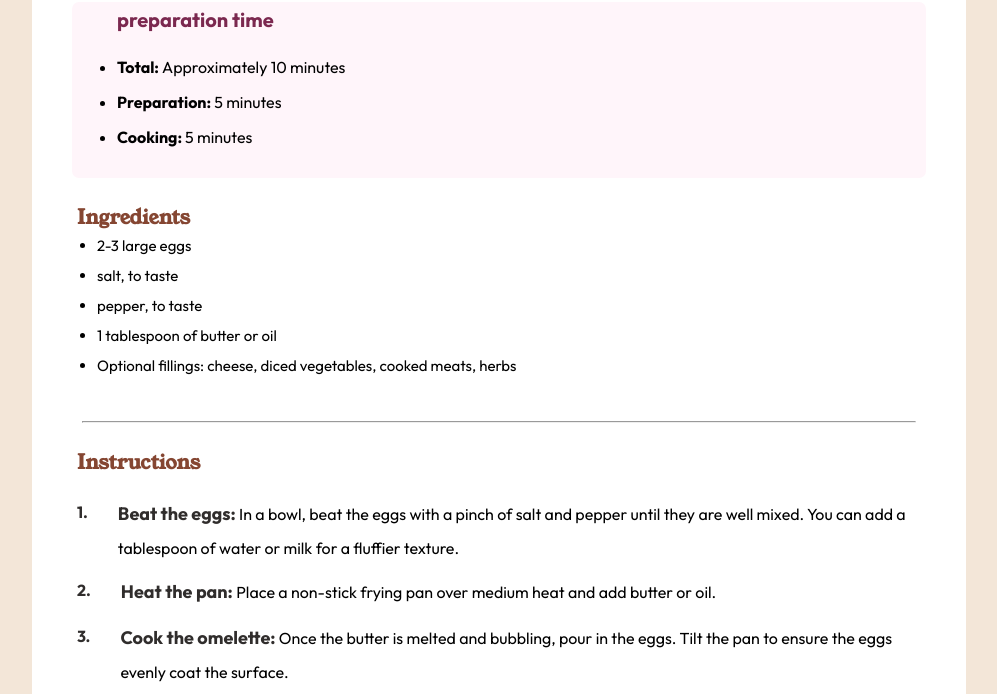
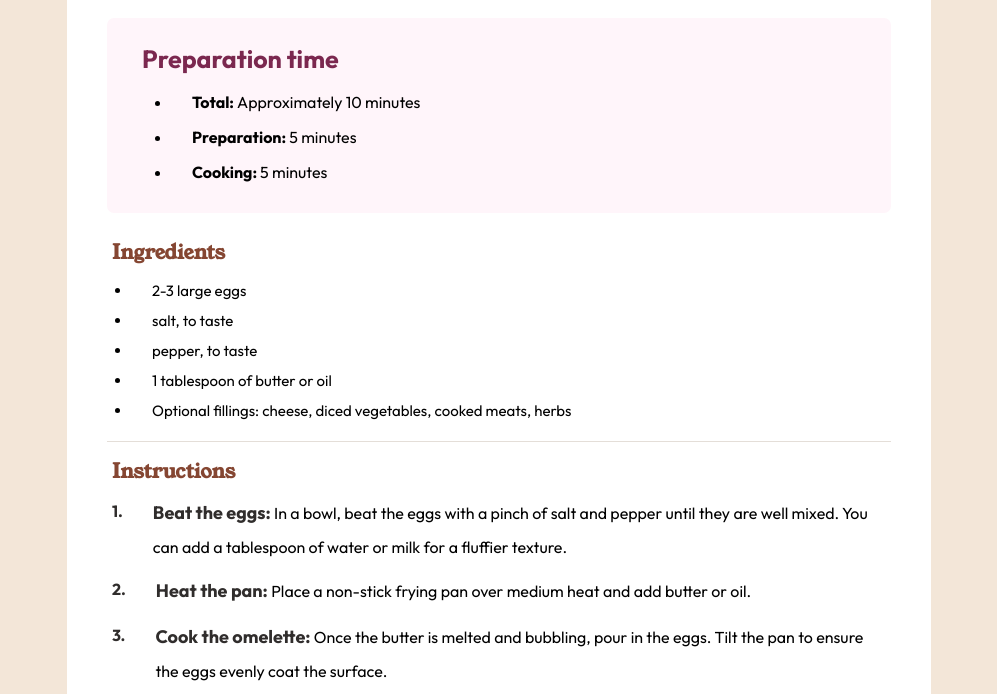
Before and after one commit to omeiza-ux/recipe-page-project_01, a plain HTML site: page index.html in a window 1280 px wide. Shown: the part 647-1341 px from the top of the page, without its empty margins (141-1138 px from the left). Drawn offline with Linux system fonts and the light colour scheme.

Commit message:
made the necessary corrections

```diff
--- a/index.html
+++ b/index.html
@@ -33,11 +33,11 @@
             </section class top-section>
                 <section class="preparation-time-section">
                     <h3 class="font-size">
-                        preparation time
+                        Preparation time
                     </h3>
                     <div class="display">
-                        <ul class="">
-                            <li>
+                        <ul class="dot">
+                            <li class="li1">
                                 <div class="width">
                                     <span class="font-weight">
                                         Total:
@@ -47,7 +47,7 @@
                                     </span>
                                 </div>
                             </li>
-                            <li>
+                            <li class="li2">
                                 <div class="width">
                                     <span class="font-weight">
                                         Preparation:
@@ -57,7 +57,7 @@
                                     </span>
                                 </div>
                             </li>
-                            <li>
+                            <li class="li3">
                                 <div class="width">
                                     <span class="font-weight">
                                         Cooking:
@@ -73,17 +73,18 @@
         Ingredients
     </h4>
     <ul class="ingredient-list-item">
-        <li>2-3 large eggs</li>
-        <li>salt, to taste</li>
-        <li>pepper, to taste</li>
-        <li>1 tablespoon of butter or oil</li>
-        <li style="width: 95%">
+        <li class="li1">2-3 large eggs</li>
+        <li class="li2">salt, to taste</li>
+        <li class="li3">pepper, to taste</li>
+        <li class="li4">1 tablespoon of butter or oil</li>
+        <li class="li5" style="width: 95%">
      Optional fillings: cheese, diced vegetables, cooked meats, herbs</li>
     </ul>
 </section>
-<div class="line">
-  <hr>
+<div class="border">
+
 </div>
+
 <section class="instruction-section-alpha">
     <h4 class="main-heading-font">
         Instructions
--- a/style/global.css
+++ b/style/global.css
@@ -15,7 +15,7 @@ body {
 }
 
 .main-area {
-  padding: 40px 20px;
+  padding: 30px 20px;
   background-color: white;
 }
 
@@ -33,15 +33,19 @@ margin-top: 0px;
 }
 
 .font-size {
-  font-size: 20px;
+  font-size: 25px;
     color: hsl(332, 51%, 32%);
     flex-direction:center;
+    padding:0;
+  }
+
+  .li1, .li2,.li3,.li4,.li5 {
     padding-left:20px;
-}
-
+  }
 .display {
-   flex; padding: 18px 0 18px 10px;
+   flex; padding: 10px 0 18px 10px;
     flex-direction: column;
+    padding-left:25px;
 }
 
 .width {
@@ -54,12 +58,15 @@ line-height:35px;
 }
 
 .ingredients-section {
-  margin-top: 20px;
+  margin-top: 0px;
+  padding-bottom:10px;
 }
 
 .main-ingredient-font {
   font-family: 'Young Serif', serif;
   font-size: 20px;
+  margin-top:20px;
+
    color: hsl(14, 45%, 36%);
 }
 
@@ -74,6 +81,7 @@ font-size: 15px;
 line-height: 2;
 list-style-type: disc;
 margin-left: 20px;
+padding-top:10px;
 }
 
 .line {
@@ -84,13 +92,16 @@ margin-left: 20px;
 
 .instruction-section-alpha {
   margin-top: 10px;
+  border-top: 0.5px solid hsl(30, 18%, 87%);
+  padding-top: 10px;
 }
 
 .main-heading-font {
   font-family: 'Young Serif', serif;
   font-size: 20px;
+  padding-top:10px;
   color: hsl(14, 45%, 36%);
-  margin-bottom: 20px;
+  margin-bottom: 10px;
 
 }
 
@@ -117,7 +128,6 @@ margin-left: 20px;
 
 .Nutrition-section {
   margin-top: 20px;
-  padding-top: 20px;
   line-height: 2.0;
   border-top: 0.5px solid hsl(30, 18%, 87%);
 }
@@ -125,6 +135,7 @@ margin-left: 20px;
 .Nutrition-head {
   font-family: 'Young Serif', serif;
   font-size: 20px;
+  padding-top:10px;
   color: hsl(14, 45%, 36%);
   margin-bottom: 15px;
 }
@@ -136,7 +147,7 @@ margin-left: 20px;
 .Nutrition-table {
   display: flex;
   align-items: center;
-  padding: 13px 0;
+  padding: 13px;
   gap: 25px;
   border-bottom: 0.5px solid hsl(30, 18%, 87%);
   padding-left: 35px;
@@ -155,17 +166,9 @@ margin-left: 20px;
 @media (min-width: 900px) {
   body {
     background-color: hsl(30, 54%, 90%);
-    padding: 30px;
+    padding: 80px;
   }
 
-  .main-area {
-    width: 70%;
-    border-radius: 15px;
-    margin: 0 auto 40px auto;
-    padding: 50px 5px 50px 0;
-    border-top-left-radius: 0;
-    border-top-right-radius: 0;
-  }
 
   .main-area {
    width: 70%;
@@ -185,7 +188,7 @@ margin-left: 20px;
   .image-wrapper {
     width: 70%;
     margin: 0 auto;
-    border-top-left-radius: 15px;
+    border-top-left-radius: 25px;
     border-top-right-radius: 15px;
     background: white;
     padding: 40px 40px;
@@ -195,16 +198,18 @@ margin-left: 20px;
   }
 
   img {
-    width: calc(110% - 80px) !important;
+    width: calc(100% - 0px) !important;
     border-radius: 15px;
   }
 
 .display {
-  padding-left: 40px;
+  padding-left:60px;
 }
 
 .font-size {
-  padding-left:40px;
+  padding-left:30px;
+  padding-top:20px;
+  padding-bottom:0px;
 }
    .top-section,
   .preparation-time-section,
```
